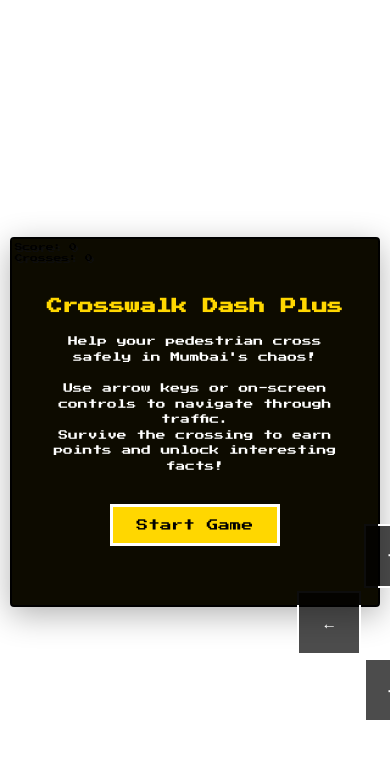
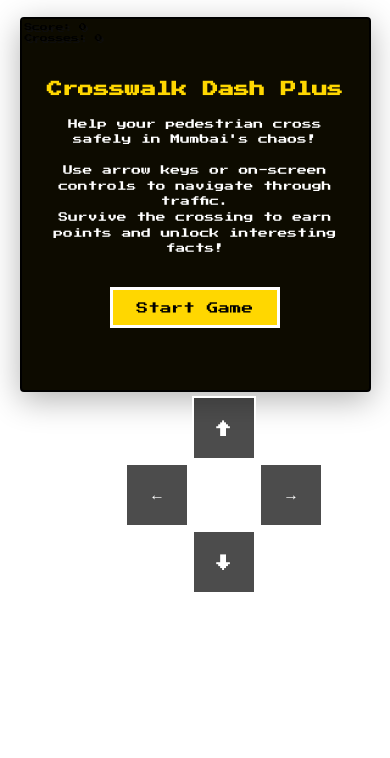
Before and after one commit to NiranjanS20/Crossing-Project-Game, a plain HTML site: page index.html in a window 390 px wide. Drawn offline with Linux system fonts and the light colour scheme.

Commit message:
Update index.html

```diff
--- a/index.html
+++ b/index.html
@@ -17,6 +17,7 @@
             font-family: 'Press Start 2P', monospace;
             background: linear-gradient(135deg, #FFD700 0%, #FFA500 100%);
             display: flex;
+            flex-direction: column;
             justify-content: center;
             align-items: center;
             min-height: 100vh;
@@ -47,6 +48,15 @@
             aspect-ratio: 4/3;
         }
 
+        /* MOBILE+ UPDATE: Adjust game container for mobile with controls below */
+        @media (max-width: 768px) {
+            .game-container {
+                width: min(90vw, 500px);
+                height: min(60vh, 375px);
+                max-height: calc(100vh - 200px); /* Leave space for controls */
+            }
+        }
+
         #gameCanvas {
             display: block;
             background: #FFD700;
@@ -72,26 +82,36 @@
             z-index: 100;
         }
 
-        /* MOBILE+ UPDATE: Better positioned controls on mobile */
+        /* MOBILE+ UPDATE: Mobile controls below game screen */
         @media (max-width: 768px) {
+            body {
+                justify-content: flex-start;
+                padding-top: 2vh;
+            }
+
+            .game-container {
+                margin-bottom: 10px;
+            }
+
             .controls {
-                width: min(140px, 22vw);
-                height: min(140px, 22vw);
-                bottom: 5px;
-                right: 5px;
-                /* MOBILE+ UPDATE: Ensure controls stay within screen */
-                max-width: calc(100vw - 10px);
-                max-height: calc(100vh - 10px);
+                position: relative;
+                bottom: auto;
+                right: auto;
+                left: auto;
+                top: auto;
+                width: 160px;
+                height: 160px;
+                margin: 10px auto 0;
+                /* MOBILE+ UPDATE: Center controls below game */
+                align-self: center;
             }
         }
 
         /* MOBILE+ UPDATE: Extra small screens */
         @media (max-width: 480px) {
             .controls {
-                width: min(120px, 20vw);
-                height: min(120px, 20vw);
-                bottom: 3px;
-                right: 3px;
+                width: 140px;
+                height: 140px;
             }
         }
 
@@ -146,8 +166,8 @@
                 font-size: min(10px, 2.5vw);
                 top: 5px;
                 left: 5px;
-                /* MOBILE+ UPDATE: Ensure HUD doesn't overlap with controls */
-                max-width: calc(100vw - 160px);
+                /* MOBILE+ UPDATE: No overlap issues with controls below */
+                max-width: none;
             }
         }
 
@@ -157,7 +177,6 @@
                 font-size: min(8px, 2vw);
                 top: 3px;
                 left: 3px;
-                max-width: calc(100vw - 140px);
             }
         }
 
```
